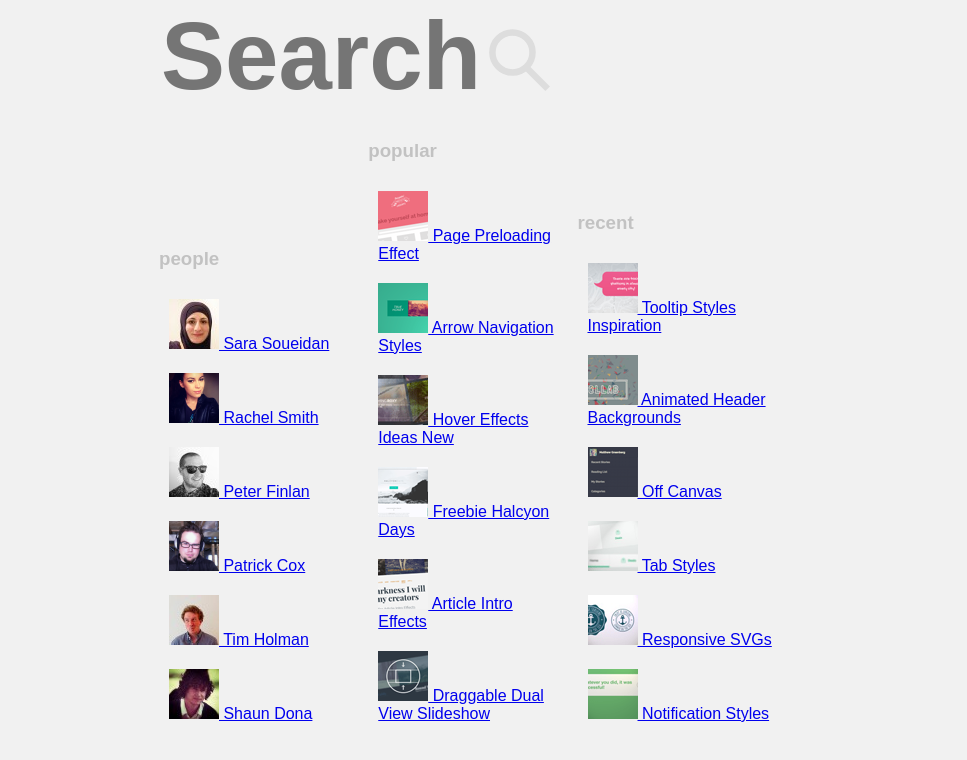
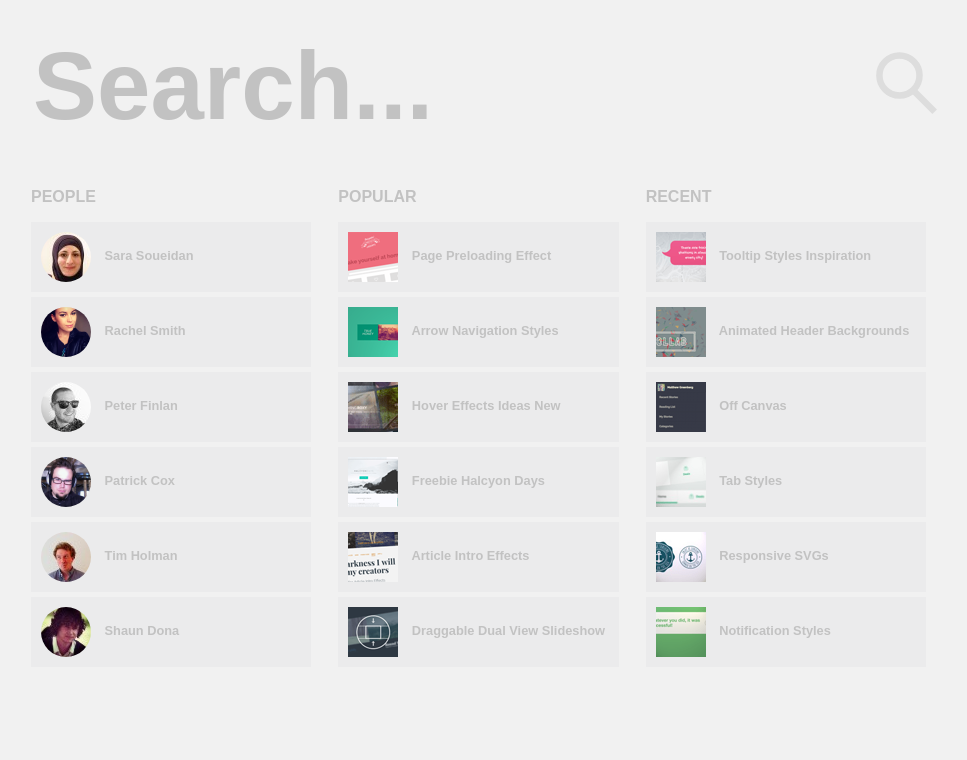
Before and after one commit to Hasiev-Elchin/Huge-Search, a plain HTML site: page index.html in a window 1280 px wide. Shown: the whole page, without its empty margins (161-1128 px from the left). Drawn offline with Linux system fonts and the light colour scheme.

Commit message:
Конечная версия проекта

```diff
--- a/css/style.css
+++ b/css/style.css
@@ -8,13 +8,22 @@ body {
 }
 
 .container {
-	width: 50%;
+	width: 70%;
 	padding: 0 1%;
 	margin: 0 auto;
 }
 
+form {
+	position: relative;
+
+	width: 95%;
+	margin: 30px 0;
+}
+
 input[type="text"] {
-	width: 50%;
+	box-sizing: border-box;
+	min-width: 400px;
+	width: 99%;
 	border: none;
 	outline: none;
 
@@ -24,10 +33,11 @@ input[type="text"] {
 	color: #ec5a62;
 }
 
+input::-webkit-input-placeholder { color: #c2c2c2; }
+
 input[type="text"] + button {
-	position: relative;
-	top: -30px;
-	right: 0;
+	position: absolute;
+	top: 20px;
 
 	width: 65px;
 	height: 65px;
@@ -38,9 +48,25 @@ input[type="text"] + button {
 	background: url(../img/magnifier.svg);
 }
 
+.list-container {
+	font-size: 0;
+}
+
 .list {
-	width: 32%;
 	display: inline-block;
+	width: 31.3%;
+	margin-right: 3%;
+
+	vertical-align: top;
+}
+
+.list h3 {
+	font-size: 1rem;
+	text-transform: uppercase;
+}
+
+.list:last-child {
+	margin-right: 0;
 }
 
 .list ul {
@@ -48,9 +74,42 @@ input[type="text"] + button {
 	padding: 0;
 
 	list-style: none;
+	font-size: .8rem;
+}
+
+.list li {
+	margin-bottom: 5px;
 }
 
 .list a {
 	display: block;
 	padding: 10px;
+
+	text-decoration: none;
+	font-weight: bold;
+	background: rgba(118, 117, 128, .05);
+	color: #c2c2c2;
 }
+
+.list a:hover {
+	background: rgba(118, 117, 128, 0.1);
+	color: #ec5a62;
+}
+
+.list a img {
+	display: inline-block;
+	margin-right: 10px;
+
+	vertical-align: middle;
+}
+
+.list-people img {
+	border-radius: 50%;
+}
+
+
+@media screen and (max-width: 800px) {
+	button {
+		display: none !important;
+	}
+}
--- a/index.html
+++ b/index.html
@@ -1,9 +1,10 @@
 <!DOCTYPE html>
-<html>
+<html lang="en">
 <head>
 	<meta charset="utf-8">
 	<link rel="" href="">
 	<link rel="stylesheet" href="css/style.css">
+	<link rel="shortcut icon" href="img/favicon.png">
 	<title>Huge-Search</title>
 </head>
 <body>
@@ -15,7 +16,8 @@
 					Go
 				</button>
 			</form>
-			<div class="list">
+			<section class="list-container">
+				<div class="list list-people">
 					<h3>people</h3>
 					<ul>
 						<li>
@@ -140,6 +142,7 @@
 						</li>
 					</ul>
 				</div>
+			</section>
 		</div>
 	</main>
 </body>
```
Lines whose indentation alone changed are shown as unchanged.
